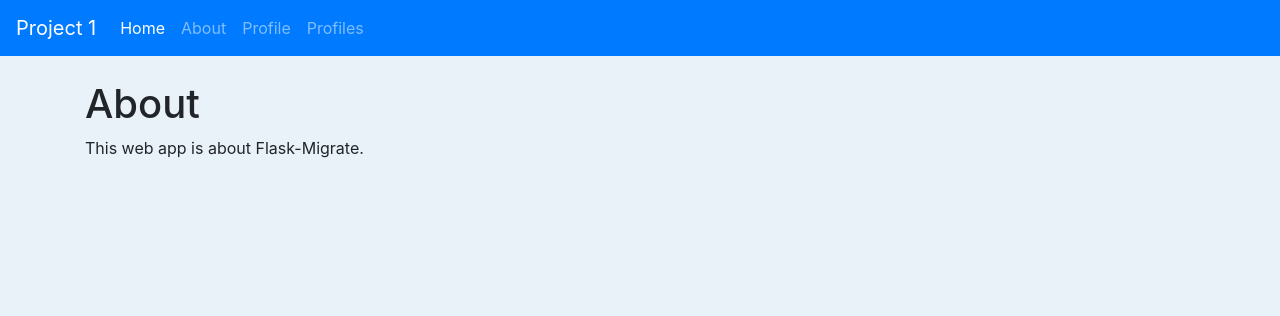
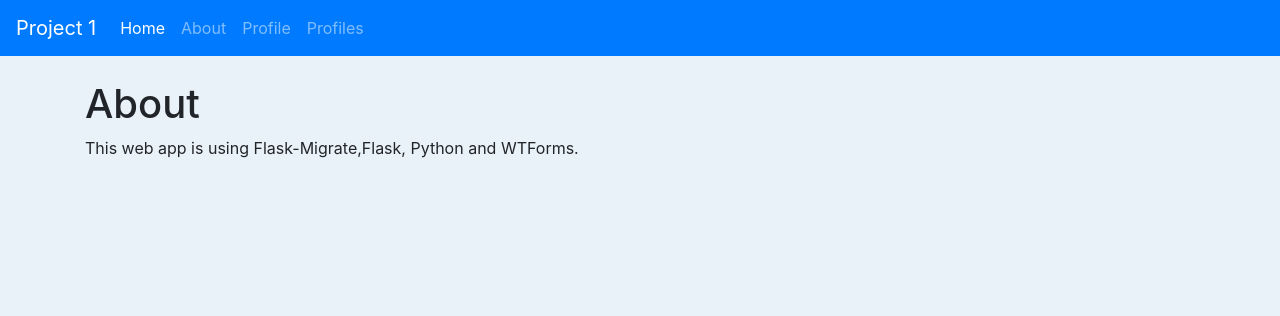
Before and after one commit to jjdale1999/info3180-project1, a Flask app: page /about/ in a window 1280 px wide. Shown: the top 316 px of the page. Run offline with Flask 2, Linux system fonts and the light colour scheme; some libraries are stand-ins or nearby versions.

Commit message:
Project Updated

```diff
--- a/app/templates/about.html
+++ b/app/templates/about.html
@@ -2,5 +2,5 @@
 
 {% block main %}
 <h1 class="page-header">About</h1>
-<p>This web app is about Flask-Migrate.</p>
+<p>This web app is using  Flask-Migrate,Flask, Python and WTForms.</p>
 {% endblock %}
```
Also changed, not shown: 1 other file.
